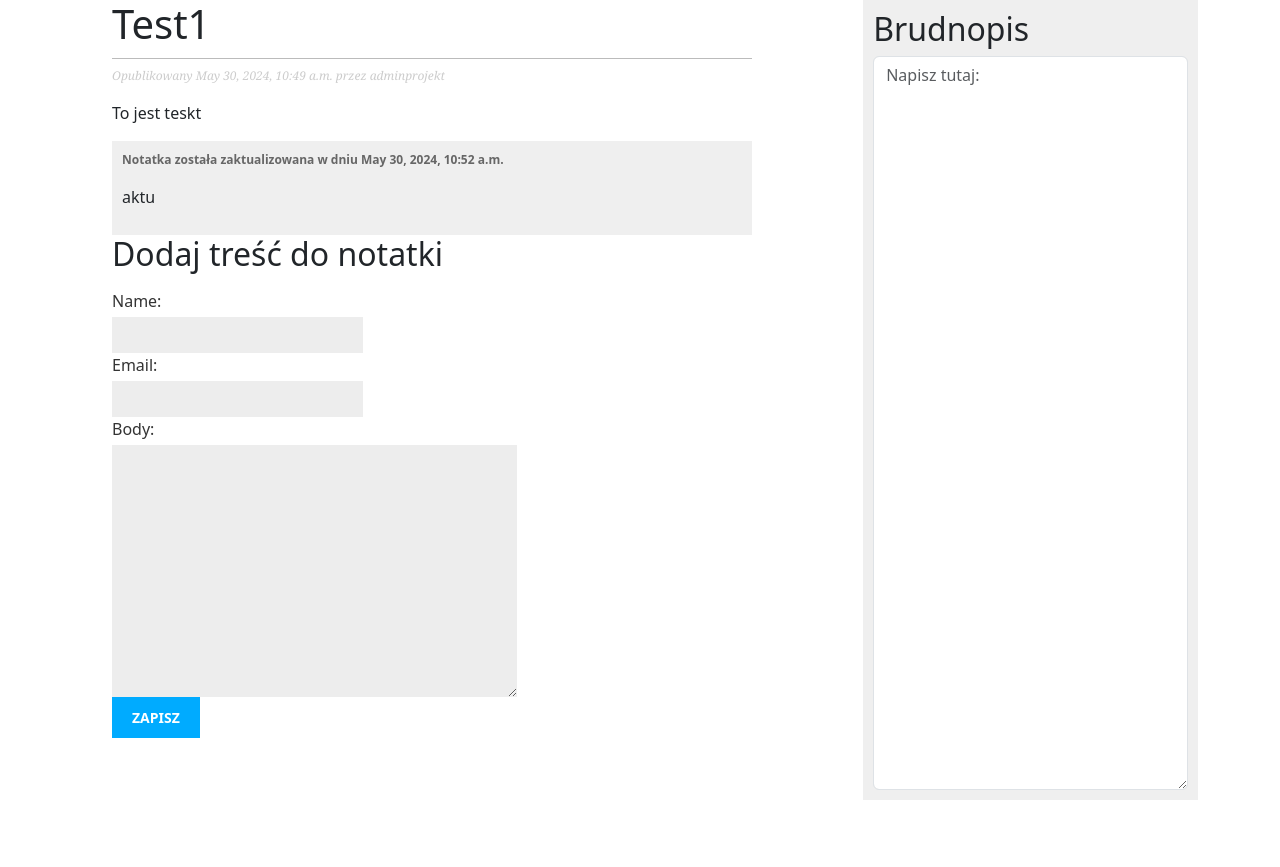
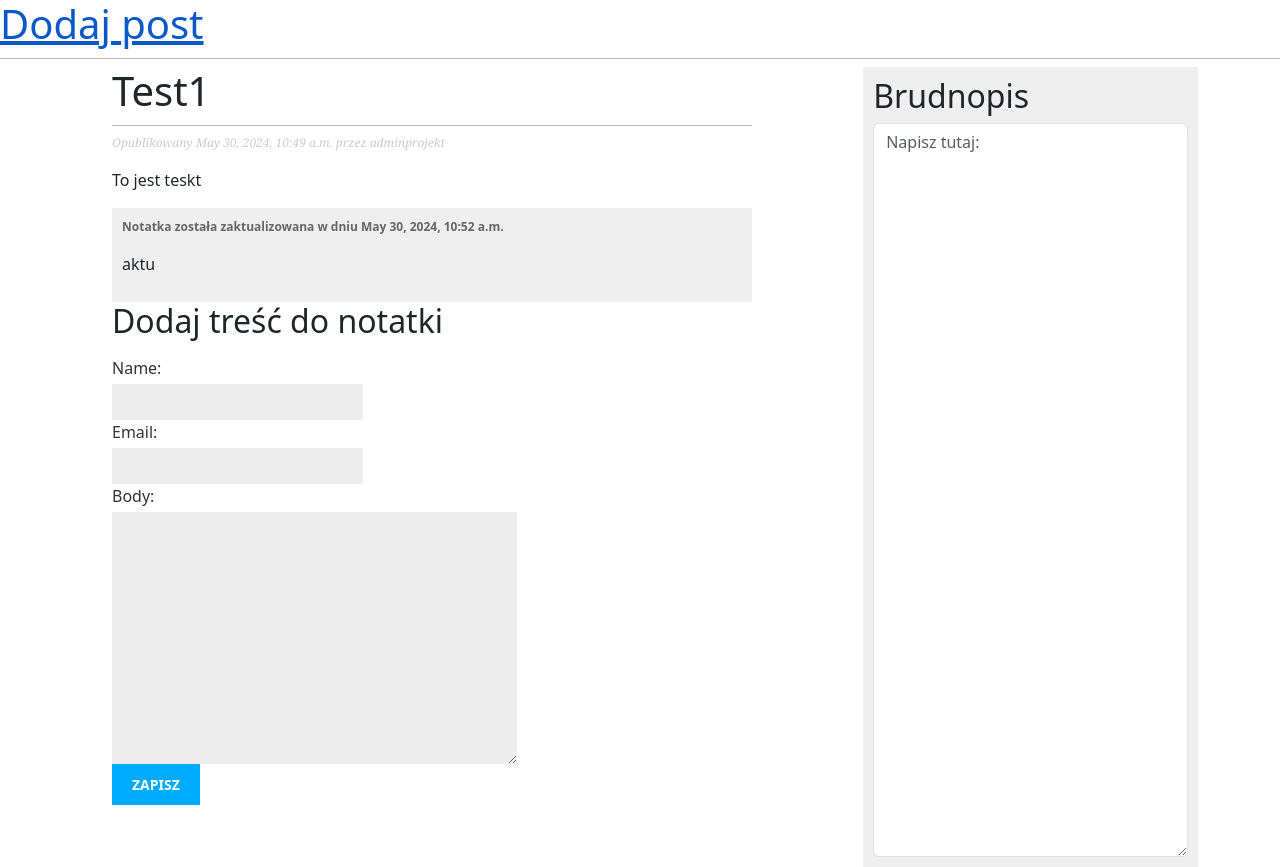
Before and after one commit to Monka3tp/django_notatki_PROJEKT, a Django app: a page that uses notatki/templates/notatki/base.html in a window 1280 px wide. Before the commit the page ends 800 px from the top, so only its background shows below. Run offline with Django 5.2, Linux system fonts and the light colour scheme; data comes from the database, SQL or seed files in the repository; both versions use the stored data as it was after the commit; parts of the project's set-up code (start-up, migrations or seed data) failed here and were passed over.

Commit message:
kod 30.05: dziala dodawanie posta!!

```diff
--- a/notatki/forms.py
+++ b/notatki/forms.py
@@ -9,8 +9,8 @@ class CommentForm(forms.ModelForm):
         model = Comment
         fields = ('name', 'email', 'body')
 
-#
-# class PostForm(forms.ModelForm):
-#     class Meta:
-#         model = Post
-#         fields = ('title', 'text')
+
+class PostForm(forms.ModelForm):
+    class Meta:
+        model = Post
+        fields = ('title', 'slug', 'body',)
--- a/notatki/models.py
+++ b/notatki/models.py
@@ -27,7 +27,7 @@ class Post(models.Model):
     created = models.DateTimeField(auto_now_add=True)
     updated = models.DateTimeField(auto_now=True)
     status = models.CharField(max_length=10, choices=STATUS_CHOICES,
-                              default='draft')
+                              default='published')
 
     class Meta:
         ordering = ('-publish',)
--- a/notatki/templates/notatki/base.html
+++ b/notatki/templates/notatki/base.html
@@ -8,10 +8,10 @@
 <link href="https://cdn.jsdelivr.net/npm/bootstrap@5.3.3/dist/css/bootstrap.min.css" rel="stylesheet" integrity="sha384-QWTKZyjpPEjISv5WaRU9OFeRpok6YctnYmDr5pNlyT2bRjXh0JMhjY6hW+ALEwIH" crossorigin="anonymous">
 </head>
 <body>
-{#    <div class="page-header">#}
-{#            <a href="{% url 'notatki:post_new' %}" class="top-menu"><span class="glyphicon glyphicon-plus"></span></a>#}
-{#            <h1><a href="post/new">Dodaj post</a></h1>#}
-{#    </div>#}
+    <div class="page-header">
+            <a href="{% url 'notatki:post_new' %}" class="top-menu"><span class="glyphicon glyphicon-plus"></span></a>
+            <h1><a href="post/new">Dodaj post</a></h1>
+    </div>
 
 
 
--- a/notatki/urls.py
+++ b/notatki/urls.py
@@ -8,7 +8,5 @@ urlpatterns = [
     path('', views.PostListView.as_view(), name='post_list'),
     path('<int:year>/<int:month>/<int:day>/<slug:slug>/', views.post_detail, name='post_detail'),
 
-    # path('post/<int:pk>/', views.post_detail, name='post_detail'),
-    # path('post/new', views.post_new, name='post_new'),
-    # path('post/<int:pk>/edit/', views.post_edit, name='post_edit'),
+    path('post/new', views.post_new, name='post_new'),
 ]
--- a/notatki/views.py
+++ b/notatki/views.py
@@ -8,7 +8,7 @@ from django.views.generic.edit import FormView
 
 from notatki.models import Post, Comment
 from . import models
-from .forms import CommentForm
+from .forms import CommentForm, PostForm
 from taggit.models import Tag
 
 
@@ -42,6 +42,22 @@ def post_detail(request, year, month, day, slug):
                   context={"post": post, "comments": comments, "comment_form": comment_form})
 
 
+def post_new(request):
+    if request.method == "POST":
+        form = PostForm(request.POST)
+        if form.is_valid():
+            post = form.save(commit=False)
+            post.author = request.user
+            post.published_date = timezone.now()
+            post.save()
+            return redirect('notatki/post/detail.html', pk=post.pk)
+    else:
+        form = PostForm()
+    return render(request, 'notatki/post_edit.html', {'form': form})
+
+
+
+
 # class CreateNewPost(FormView):
 #     form_class = PostForm
 #     template_name = "notatki/create.html"
```
Also changed, not shown: db.sqlite3.
